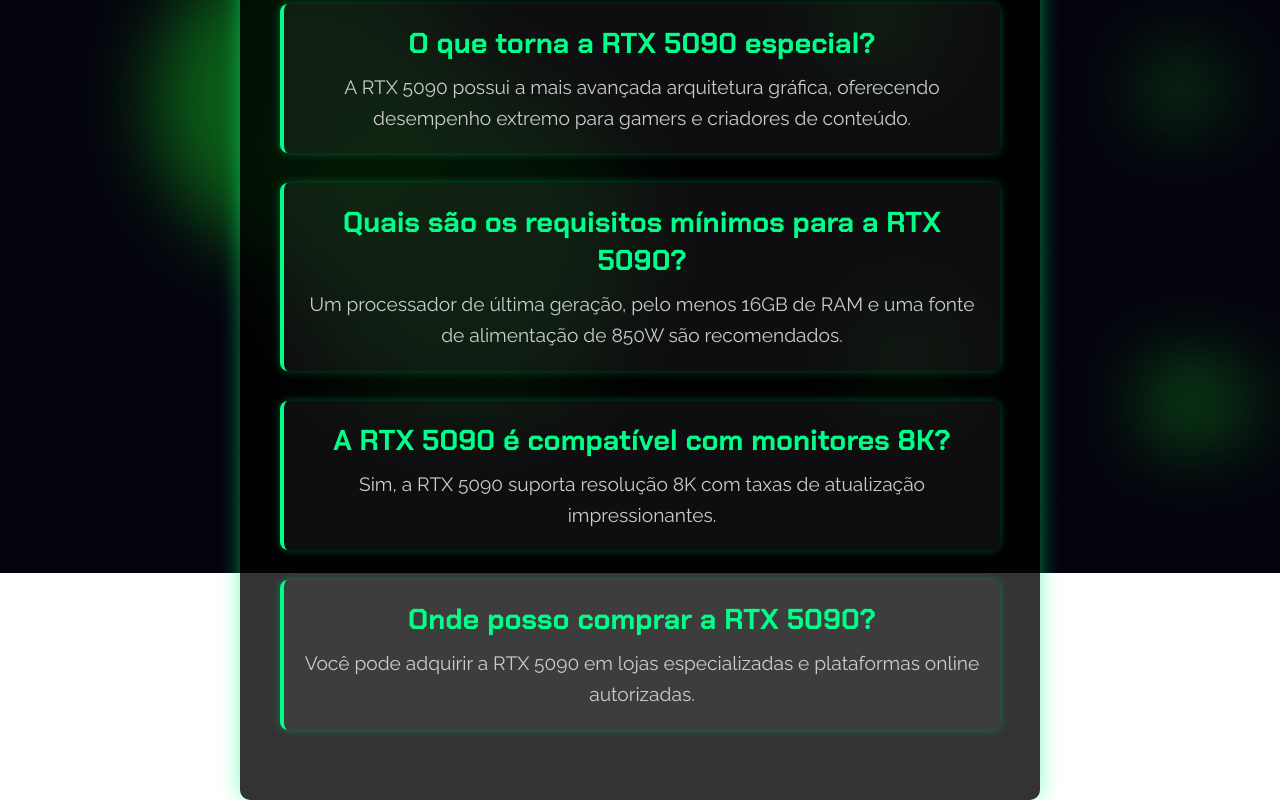
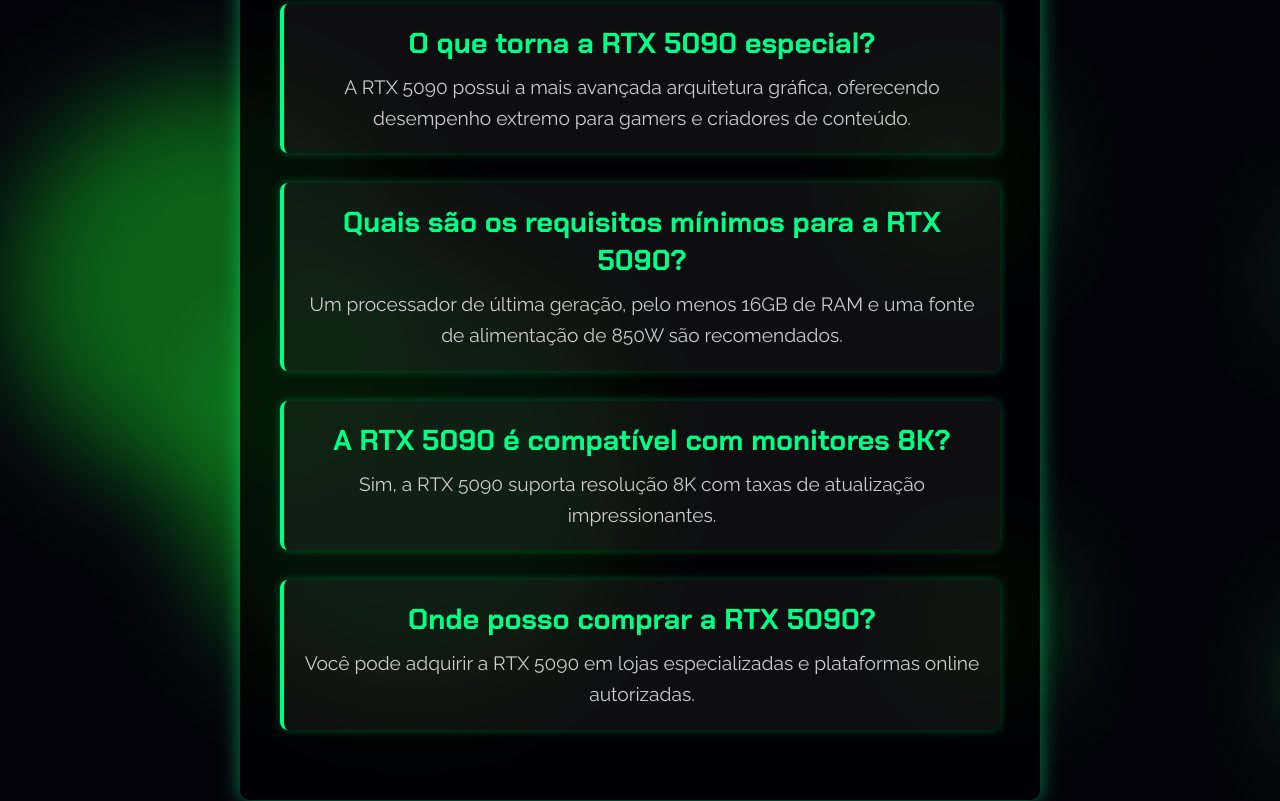
Before and after one commit to Caiobalduino/5090-feel-the-power, a plain HTML site: page faq.html in a window 1280 px wide. Shown: the part 282-1083 px from the top of the page. Drawn offline with Linux system fonts and the light colour scheme.

Commit message:
🔨chore: some corrections

```diff
--- a/css/faq.css
+++ b/css/faq.css
@@ -1,4 +1,4 @@
-/* FAQ Section */
+/* FAQ */
 .faq {
   max-width: 800px;
   margin: 80px auto 100px;
--- a/css/global.css
+++ b/css/global.css
@@ -13,7 +13,7 @@
 
 body {
   width: 100%;
-  height: 100vh;
+  min-height: 100vh;
   background-image: url("../imgs/desk2.png");
   background-size: cover;
   background-position: center;
```
Also changed, not shown: index.html (+1 -1 lines), css/styles.css (line endings or trailing spaces).
